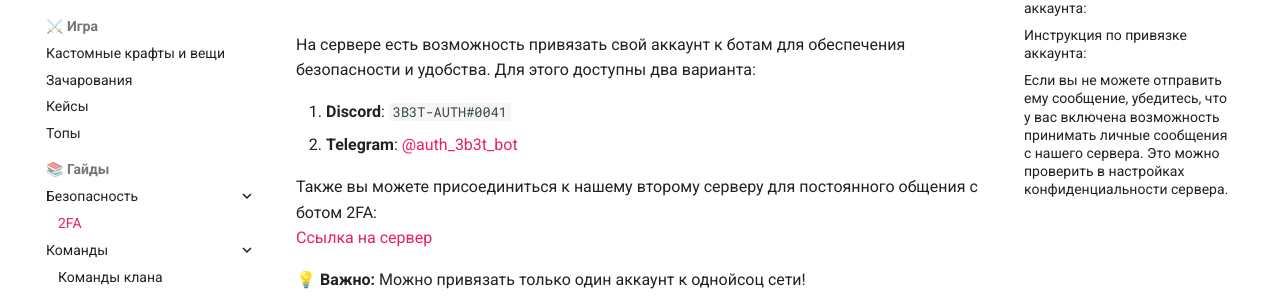
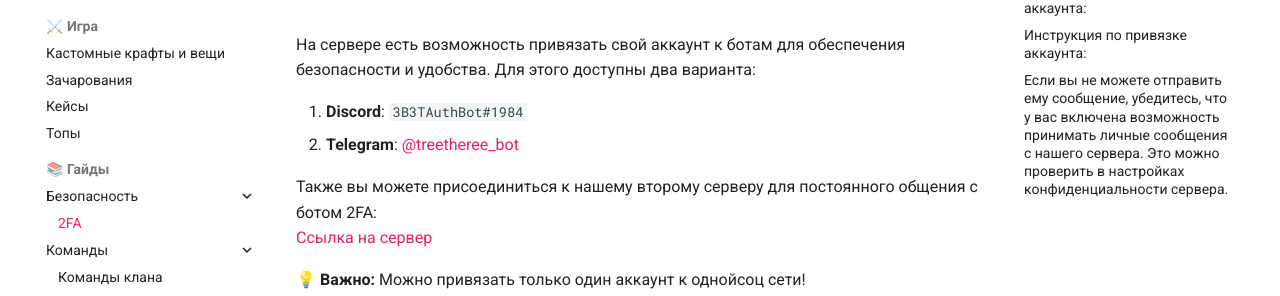
Before and after one commit to 3B3TServer/Docs, an MkDocs documentation site: the page built from docs/Guides/2FA.md, in a window 1280 px wide and 900 px high. Shown: the part 148-444 px from the top of the window. Built offline with MkDocs 1.6.1 and Material for MkDocs 9.7.7, drawn with Linux system fonts in a browser that asks for light colours; comment, search, counter and statistics services are not loaded.

Commit message:
2FA
Updated bot account details for Discord and Telegram.

```diff
--- a/docs/Guides/2FA.md
+++ b/docs/Guides/2FA.md
@@ -2,8 +2,8 @@
 
 На сервере есть возможность привязать свой аккаунт к ботам для обеспечения безопасности и удобства. Для этого доступны два варианта:
 
-1. **Discord**: `3B3T-AUTH#0041`
-2. **Telegram**: [@auth_3b3t_bot](https://t.me/auth_3b3t_bot)
+1. **Discord**: `3B3TAuthBot#1984`
+2. **Telegram**: [@treetheree_bot](https://t.me/treetheree_bot)
 
 Также вы можете присоединиться к нашему второму серверу для постоянного общения с ботом 2FA:
 [Ссылка на сервер](https://discord.com/invite/3b3t)
```
